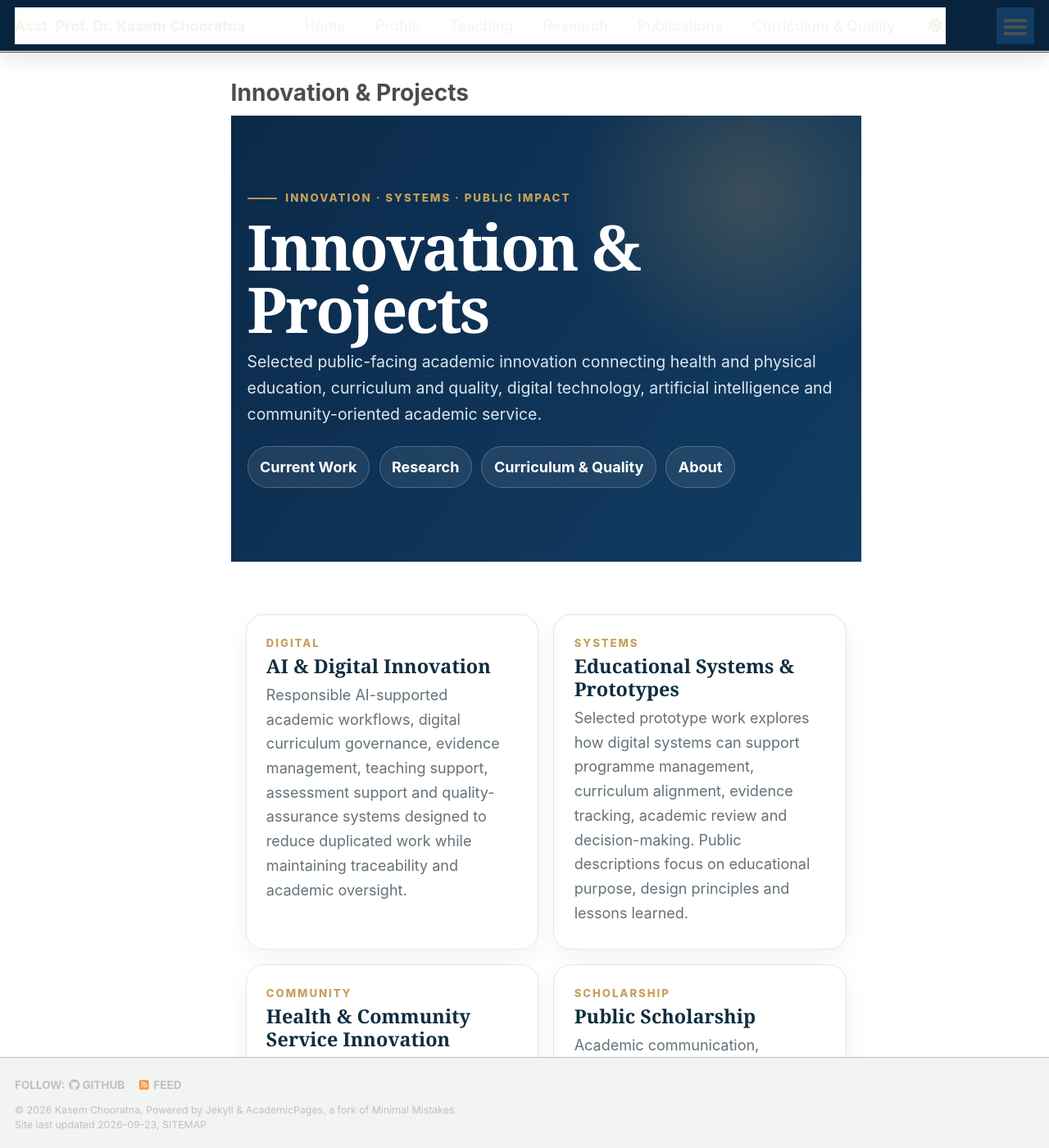
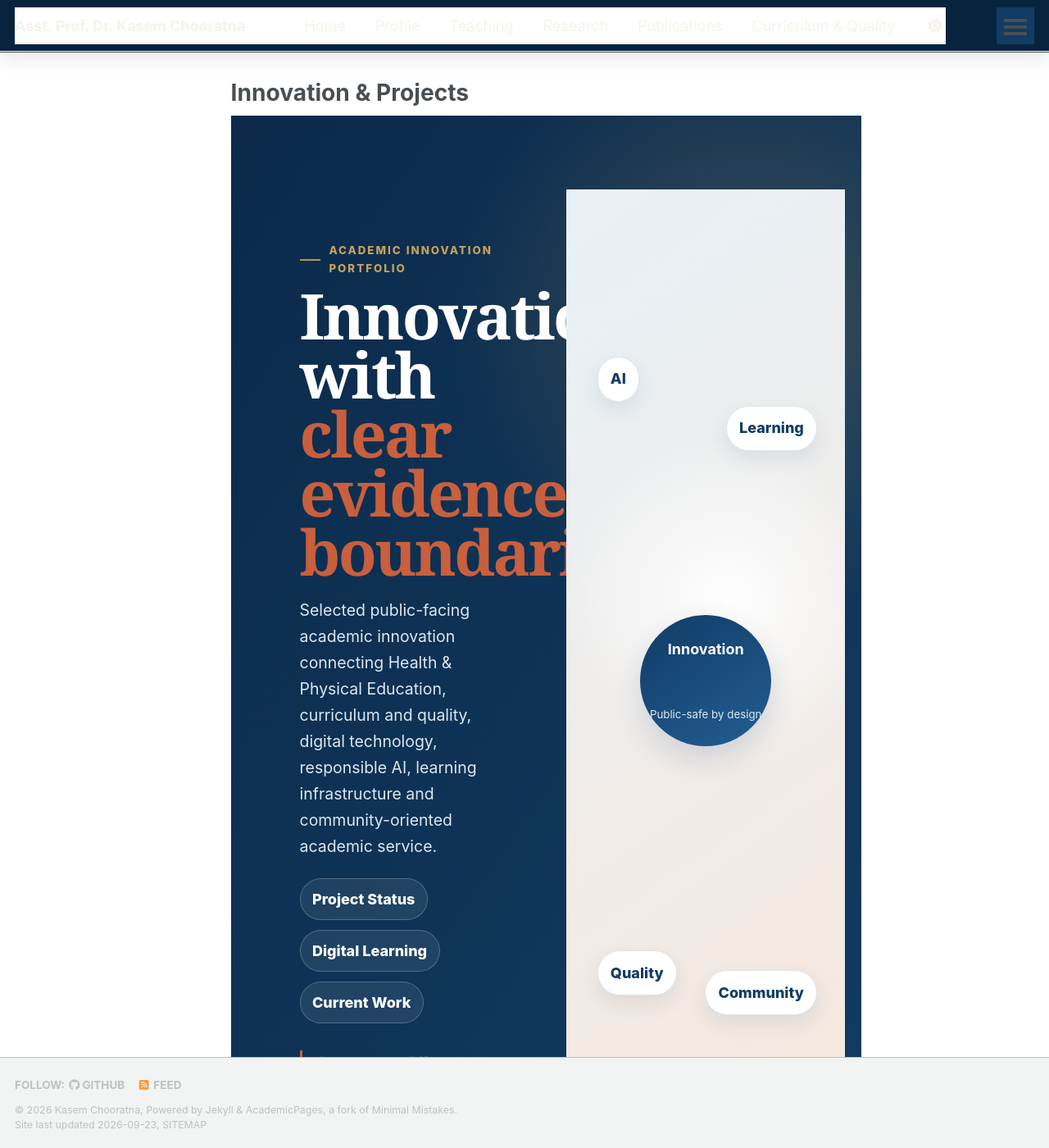
Before and after one commit to kasemch/kasemch.github.io, a Jekyll site: the page built from _pages/innovation-projects.md, in a window 1280 px wide and 1400 px high. Shown: the whole window at 82% size. Built offline with Jekyll 4.4.1, drawn with Linux system fonts in a browser that asks for light colours; a style sheet for code colours, icons or effects is not loaded; some of the changed text lies outside the part shown.

Commit message:
Harmonize Academic Innovation Portfolio (#116)
* Apply Academic Innovation Portfolio structure

* Add Academic Innovation Portfolio visual layer

* Load Academic Innovation Portfolio stylesheet

* Document Academic Innovation Portfolio Wave 01

```diff
--- a/_includes/head/custom.html
+++ b/_includes/head/custom.html
@@ -117,6 +117,10 @@
 {% if page.url == '/curriculum-quality/' %}
 <link rel="stylesheet" href="{{ '/assets/css/curriculum-quality-portfolio.css' | relative_url }}">
 {% endif %}
+{% if page.url == '/innovation-projects/' %}
+<link rel="stylesheet" href="{{ '/assets/css/academic-innovation-portfolio.css' | relative_url }}">
+{% endif %}
+
 
 
 
--- a/_pages/innovation-projects.md
+++ b/_pages/innovation-projects.md
@@ -8,12 +8,46 @@ author_profile: false
 {% assign ru_hepe = site.data.ru_hepe_learning %}
 
 <link rel="stylesheet" href="{{ '/assets/css/signature-pages.css' | relative_url }}">
-<div class="signature-page">
-  <section class="sp-hero sp-shell">
-    <div class="sp-kicker">Innovation · Systems · Public Impact</div>
-    <h1>Innovation &amp; Projects</h1>
-    <p>Selected public-facing academic innovation connecting health and physical education, curriculum and quality, digital technology, artificial intelligence and community-oriented academic service.</p>
-    <div class="sp-navchips"><a class="sp-chip" href="{{ '/current-work/' | relative_url }}">Current Work</a><a class="sp-chip" href="{{ '/research/' | relative_url }}">Research</a><a class="sp-chip" href="{{ '/curriculum-quality/' | relative_url }}">Curriculum &amp; Quality</a><a class="sp-chip" href="{{ '/about/' | relative_url }}">About</a></div>
+<div class="signature-page aip-studio">
+  <section class="sp-hero sp-shell aip-hero" aria-labelledby="aip-title">
+    <div class="aip-hero-copy">
+      <div class="sp-kicker">Academic Innovation Portfolio</div>
+      <h1 id="aip-title">Innovation with<br><span>clear evidence boundaries.</span></h1>
+      <p class="aip-hero-lead">Selected public-facing academic innovation connecting Health &amp; Physical Education, curriculum and quality, digital technology, responsible AI, learning infrastructure and community-oriented academic service.</p>
+      <div class="sp-navchips">
+        <a class="sp-chip aip-chip-primary" href="#aip-status-title">Project Status</a>
+        <a class="sp-chip" href="#ru-hepe-learning-title">Digital Learning</a>
+        <a class="sp-chip" href="{{ '/current-work/' | relative_url }}">Current Work</a>
+      </div>
+      <blockquote class="aip-note">Prototype · Pilot · Evidence · Responsible Scale</blockquote>
+    </div>
+    <div class="aip-hero-visual" aria-hidden="true">
+      <div class="aip-core"><strong>Innovation</strong><span>Public-safe by design</span></div>
+      <div class="aip-node aip-node-a">AI</div>
+      <div class="aip-node aip-node-b">Learning</div>
+      <div class="aip-node aip-node-c">Quality</div>
+      <div class="aip-node aip-node-d">Community</div>
+    </div>
+  </section>
+
+  <section class="aip-pillar-strip sp-shell" aria-label="Academic innovation portfolio structure">
+    <a href="#aip-status-title"><span>01</span><strong>Status</strong><small>Prototype, pilot and public ecosystem</small></a>
+    <a href="#reflective-lab-title"><span>02</span><strong>AI &amp; Systems</strong><small>Responsible academic prototypes</small></a>
+    <a href="#hed3505-title"><span>03</span><strong>Teaching Innovation</strong><small>Verified pilot learning workspace</small></a>
+    <a href="#ru-hepe-learning-title"><span>04</span><strong>Public Infrastructure</strong><small>Verified public repositories</small></a>
+  </section>
+
+  <section class="sp-section sp-shell" aria-labelledby="aip-status-title">
+    <div class="sp-section-head">
+      <div class="sp-eyebrow">Public Status Architecture</div>
+      <h2 id="aip-status-title">Different innovation states remain visibly distinct</h2>
+      <p class="sp-intro">This portfolio separates prototype, pilot and public learning infrastructure so experimental work is not mistaken for institutional production deployment.</p>
+    </div>
+    <div class="aip-status-grid">
+      <article class="aip-status-card"><span>Public-Safe Prototype</span><h3>AI-Assisted Reflective Curriculum Improvement Lab</h3><p>Educator-led prototype for responsible AI-supported reflective curriculum improvement. Not an institutional administration system.</p></article>
+      <article class="aip-status-card"><span>Verified Pilot</span><h3>HED3505 Learning Workspace</h3><p>Verified pilot course workspace connecting public teaching resources and reusable learning structures.</p></article>
+      <article class="aip-status-card"><span>Public Course Ecosystem</span><h3>{{ ru_hepe.name }}</h3><p>Verified public GitHub-based learning repositories and reusable teaching structures, subject to the stated institutional-status disclaimer.</p></article>
+    </div>
   </section>
 
   <section class="sp-section sp-shell">
```
Also changed, not shown: docs/audits/academic-innovation-portfolio-wave01-2026-09-24.md (added, +32 -0 lines), assets/css/academic-innovation-portfolio.css (added).
